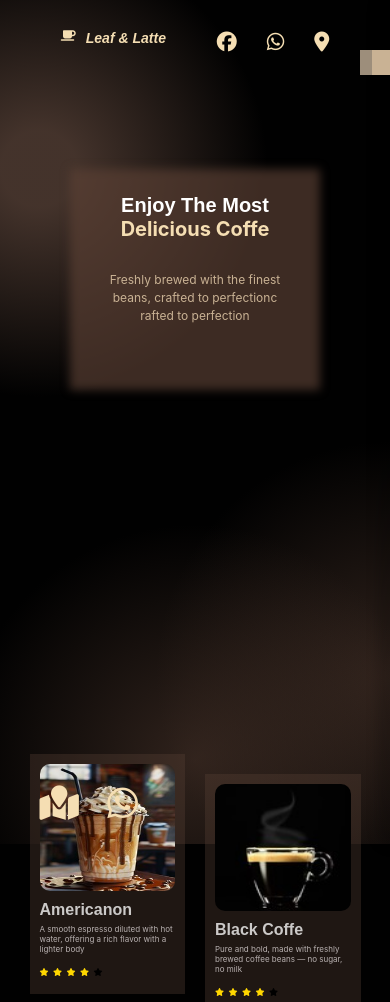
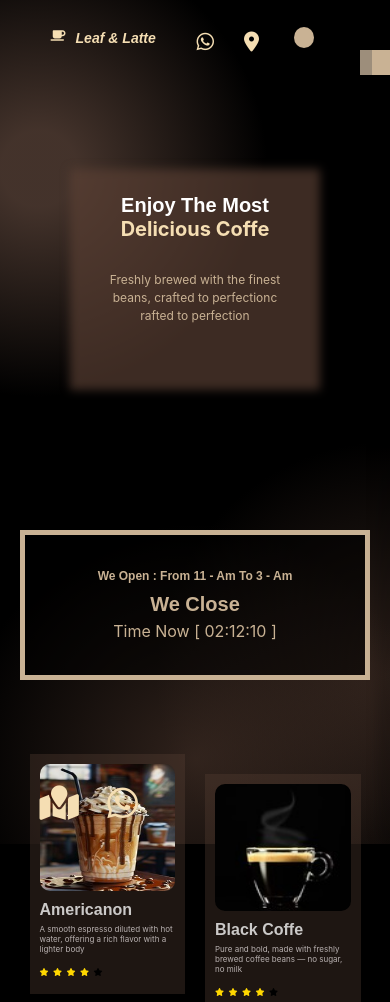
Before and after one commit to Abdallah-Gmal/Ad-Store, a plain HTML site: page index.html in a window 390 px wide. Shown: the top 1002 px of the page. Drawn offline with Linux system fonts and the light colour scheme.

Commit message:
added some animation and add clock time

```diff
--- a/Css/Cafe_Css.css
+++ b/Css/Cafe_Css.css
@@ -1,5 +1,5 @@
 body {
-    background-color: #010101;
+    background-color: black;
     background-image:
         radial-gradient(circle at 10% 20%, #60483db3 5%, transparent 30%),
         radial-gradient(circle at 50% 90%, #5b413585 0%, transparent 30%),
@@ -7,7 +7,14 @@ body {
 
     background-repeat: no-repeat;
     background-size: cover;
+    transition: var(--main-trasition);
 }
+
+body.active {
+    background-color: #5eb2e0;
+
+}
+
 
 html {
     scroll-behavior: smooth;
@@ -27,9 +34,12 @@ html {
 
 :root {
     --main-color: rgb(201, 178, 148);
+
+    /* --main-color: rgb(150, 201, 148); */
     --main-trasition: 0.4s;
     --epony-color: #372720;
     ---shadow_color: rgba(212, 205, 205, 0.852);
+    /* ---shadow_color: rgba(171, 169, 177, 0.852); */
     --hover-color: rgb(129, 38, 38);
 
 }
@@ -55,8 +65,71 @@ button {
     outline: none;
 }
 
+/* ---------------------[ clock]----------- */
+.container_work {
+    display: flex;
+    justify-content: center;
+    align-items: end;
+    width: 100%;
+    height: 680px;
+    max-width: 1300px;
+    margin: 0 auto;
+    position: absolute;
+    z-index: 9999;
+    top: 0;
+    left: 0;
+}
+
+.container_work .clock {
+    width: 350px;
+    height: 150px;
+    background-color: rgba(0, 0, 0, 0.544);
+    display: flex;
+    flex-direction: column;
+    align-items: center;
+    justify-content: center;
+    padding: 20px;
+    color: var(--main-color);
+    border: 5px solid var(--main-color);
+    position: relative;
+    animation: move_down_n3 2s ease-in-out 0s 1 alternate forwards;
+}
+
+@keyframes move_down_n3 {
+    0% {
+        opacity: 0;
+        translate: -500px 0;
+    }
+
+    100% {
+        opacity: 1;
+        translate: 0 0;
+
+    }
+
+}
+
+.container_work .clock h4 {
+    font-size: 12px;
+    text-align: center;
+    margin-bottom: 10px;
+}
+
+.container_work .clock h2 {
+    font-size: 20px;
+
+    margin: 0 auto;
+    width: 100%;
+    text-align: center;
+    margin-bottom: 5px;
+}
+
+
 
 /* ---------------------[ Start Location  whats app]----------- */
+
+
+
 .location_whatsapp {
     position: fixed;
     left: 5%;
@@ -335,6 +408,19 @@ button {
     justify-content: space-evenly;
     z-index: 2;
     margin-top: 20px;
+    animation: move_down_n2 2s ease-in-out 0.5s 1 alternate forwards;
+}
+
+@keyframes move_down_n2 {
+    0% {
+        translate: 0 -100px;
+    }
+
+    100% {
+        translate: 0 0;
+    }
+
+
 }
 
 .cafe_page .container_page .cafe_name .name {
@@ -365,6 +451,38 @@ button {
     cursor: pointer;
 }
 
+.cafe_page .container_page .cafe_name .chang_color {
+    background-color: black;
+    width: 40px;
+    height: 15px;
+    border-radius: 20px;
+    transition: var(--main-trasition);
+    position: relative;
+}
+
+.cafe_page .container_page .cafe_name .chang_color.active {
+    transition: var(--main-trasition);
+    background-color: #5eb2e0;
+}
+
+.cafe_page .container_page .cafe_name .chang_color a {
+    position: absolute;
+    width: 50%;
+    height: 140%;
+    left: -5px;
+    top: -18%;
+    background-color: var(--main-color);
+    border-radius: 50%;
+    cursor: pointer;
+    transition: var(--main-trasition);
+}
+
+.cafe_page .container_page .cafe_name .chang_color a.active {
+    background-color: var(--epony-color);
+    transition: var(--main-trasition);
+    translate: 28px 0;
+}
+
 
 
 /* ---------------------[End cafe name ]----------- */
@@ -386,6 +504,21 @@ button {
     top: -60px;
     z-index: 1;
     height: 800px;
+    animation: move_right 2.5s ease-in-out 0s 1 alternate forwards;
+}
+
+@keyframes move_right {
+    0% {
+        translate: 0 -600px;
+        opacity: 0;
+    }
+
+    100% {
+        translate: 0 0%;
+        opacity: 1;
+
+    }
+
 }
 
 .cafe_page .container_page .main_screen .imgs_of_main_screen {
@@ -424,13 +557,30 @@ button {
     position: absolute;
     content: "";
     top: 0;
-    left: 0;
+    left: 50%;
     width: 100%;
     height: 100%;
     background-color: #5b4135ac;
     z-index: 1;
     filter: blur(5px);
     max-width: 1300px;
+    animation: add_width 2s ease-in-out 0s 1 alternate forwards;
+}
+
+@keyframes add_width {
+    0% {
+        width: 0;
+    }
+
+
+
+    100% {
+        width: 100%;
+        translate: 0 0;
+        left: 0;
+
+    }
+
 }
 
 .cafe_page .container_page .main_screen .text .top_text {
--- a/JS/Cafe_Js.js
+++ b/JS/Cafe_Js.js
@@ -1,3 +1,37 @@
+// ------------------- [ On load ]-----------------------
+
+window.addEventListener("load", () => {
+  window.scrollTo({ top: 0, behavior: "instant" });
+});
+// ------------------- [ print scoll]-----------------------
+window.addEventListener("scroll", () => {
+  console.log(window.scrollY); // يطبع قيمة السكروول من فوق
+});
+// ------------------- [ Dark_light_Mod]-----------------------
+const chang_color = document.querySelector(".chang_color");
+const chang_color_btn = document.querySelector(".chang_color_btn");
+const body = document.body;
+chang_color_btn.addEventListener("click", () => {
+  chang_color_btn.classList.toggle("active");
+  chang_color.classList.toggle("active");
+  body.classList.toggle("active");
+});
+
+// chang root
+
+chang_color_btn.addEventListener("click", () => {
+  const root = document.documentElement;
+
+  const current = getComputedStyle(root)
+    .getPropertyValue("--main-color")
+    .trim();
+
+  if (current === "white") {
+    root.style.setProperty("--main-color", "rgb(201, 178, 148)");
+  } else {
+    root.style.setProperty("--main-color", "white");
+  }
+});
 // ------------------- [ to focus main screen ]-----------------------
 window.addEventListener("load", () => {
   const topText = document.querySelector(".top_text");
@@ -13,7 +47,70 @@ let show_nav = document.querySelector(".show_nav");
 show_nav.addEventListener("click", () => {
   nav.classList.toggle("active");
 });
+document.addEventListener("click", (event) => {
+  // لو الدوسة مش جوة nav
+  if (!nav.contains(event.target)) {
+    nav.classList.remove("active");
+  }
+});
+
 // ------------------- [End  nav ]-----------------------
+
+// ------------------- [start timer ]-----------------------
+
+function startCountdown() {
+  const timerEl = document.getElementById("timer");
+
+  function updateTimer() {
+    const now = new Date();
+
+    // نحدد وقت بداية العمل (11 AM)
+    const startTime = new Date();
+    startTime.setHours(8, 0, 0, 0);
+
+    // نحدد وقت نهاية العمل (3 AM لليوم التالي)
+    const endTime = new Date(startTime);
+    endTime.setDate(endTime.getDate() + 1); // نضيف يوم
+    endTime.setHours(3, 0, 0, 0);
+
+    if (now >= startTime && now < endTime) {
+      // يعني الكافيه فاتح
+      const distance = endTime - now;
+
+      const hours = Math.floor(distance / (1000 * 60 * 60));
+      const minutes = Math.floor((distance % (1000 * 60 * 60)) / (1000 * 60));
+      const seconds = Math.floor((distance % (1000 * 60)) / 1000);
+
+      timerEl.innerHTML =
+        `${hours.toString().padStart(2, "0")}:` +
+        `${minutes.toString().padStart(2, "0")}:` +
+        `${seconds.toString().padStart(2, "0")}`;
+    } else {
+      // يعني الكافيه مقفول
+      timerEl.innerHTML = "We Close";
+    }
+  }
+
+  updateTimer(); // تشغيل أول مرة
+  setInterval(updateTimer, 1000); // تحديث كل ثانية
+}
+
+startCountdown();
+
+const time_now = document.querySelector(".time_now");
+const time_at_the_moment = new Date();
+const hours = time_at_the_moment.getHours(); // 0-23
+const minutes = time_at_the_moment.getMinutes(); // 0-59
+const seconds = time_at_the_moment.getSeconds(); // 0-59
+
+let hoursString = String(hours);
+if (Number(hoursString.length) === 1) {
+  time_now.innerHTML = ` Time Now [ 0${hours}:${minutes}:${seconds} ] `;
+} else {
+  time_now.innerHTML = `${hours}:${minutes}:${seconds}`;
+}
+
+// ------------------- [End timer ]-----------------------
 // ------------------- [Start  special 4 icon ]-----------------------
 const items_box = document.querySelectorAll(".item_box");
 const coffe_item = document.querySelector(".coffe_item");
@@ -318,7 +415,6 @@ items_special.forEach((item, index) => {
   });
 });
 
-// زرار Esc
 document.querySelectorAll(".Esc_btn").forEach((btn) => {
   btn.addEventListener("click", () => {
     back_ground_special.classList.add("active");
--- a/index.html
+++ b/index.html
@@ -17,6 +17,17 @@
     />
   </head>
   <body>
+    <!-- =-------- [ start Work time ]----------->
+    <div class="container_work">
+      <div class="clock">
+        <h4>We Open : From 11 - Am To 3 - Am</h4>
+        <h2 id="timer">00:00:00</h2>
+        <div class="time_now">
+          <h2></h2>
+        </div>
+      </div>
+    </div>
+    <!-- =-------- [  End Work time ]----------->
     <!-- =--------[Start  Location and Whatsapp ]----------->
     <div class="location_whatsapp">
       <a
@@ -520,12 +531,6 @@
             <h3>Leaf & Latte</h3>
           </div>
           <div class="icon">
-            <a
-              target="_blank"
-              href="https://www.facebook.com/?ref=homescreenpwa"
-            >
-              <i class="fa-brands fa-facebook"></i
-            ></a>
             <a target="_blank" href="https://web.whatsapp.com/">
               <i class="fa-brands fa-whatsapp"></i
             ></a>
@@ -536,6 +541,7 @@
               <i class="fa-solid fa-location-dot"></i
             ></a>
           </div>
+          <div class="chang_color"><a class="chang_color_btn"></a></div>
         </div>
         <!-- =--------[End name ]----------->
         <!-- =--------[Start Screen Section]----------->
```
